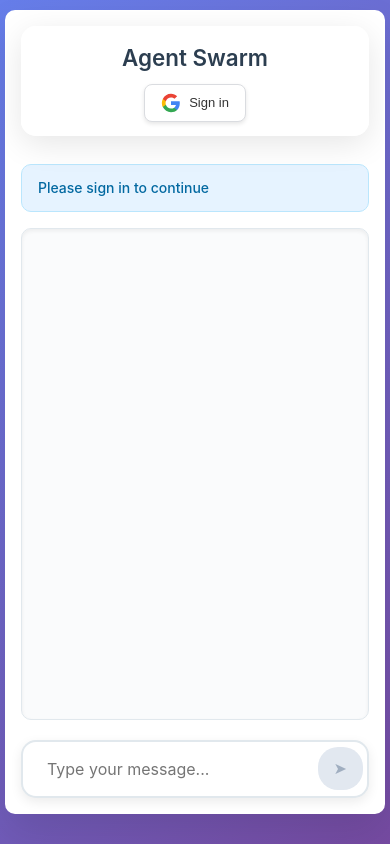
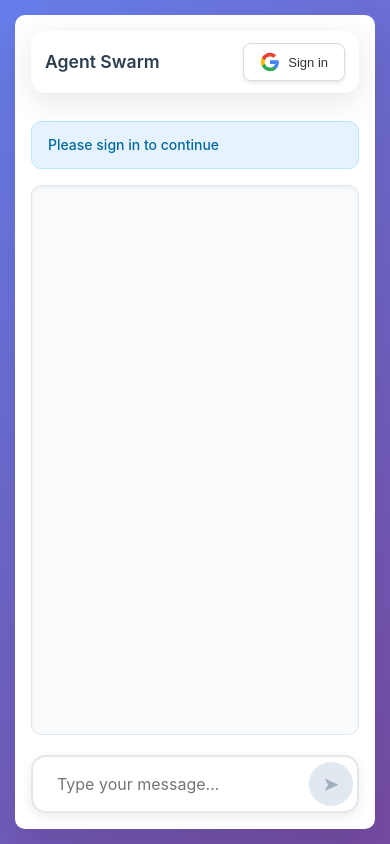
Before and after one commit to samwang0723/agent-swarm, a website: page public/index.html in a window 390 px wide. Drawn offline with nearby package versions, Linux system fonts and the light colour scheme; no server answers.

Commit message:
fix: update html layout

```diff
--- a/public/index.html
+++ b/public/index.html
@@ -18,7 +18,7 @@
         margin: 0 auto;
         padding: 20px;
         background: linear-gradient(135deg, #667eea 0%, #764ba2 100%);
-        height: 100vh;
+        height: calc(var(--vh, 1vh) * 100);
         line-height: 1.6;
         box-sizing: border-box;
       }
@@ -30,8 +30,8 @@
         box-shadow: 0 20px 40px rgba(0, 0, 0, 0.1);
         backdrop-filter: blur(10px);
         border: 1px solid rgba(255, 255, 255, 0.2);
-        height: calc(100vh - 40px);
-        max-height: calc(100vh - 40px);
+        height: calc(calc(var(--vh, 1vh) * 100) - 40px);
+        max-height: calc(calc(var(--vh, 1vh) * 100) - 40px);
         display: flex;
         flex-direction: column;
         overflow: hidden;
@@ -193,13 +193,17 @@
       }
 
       /* Icon buttons in input container */
-      .input-container button {
-        padding: 12px 16px;
+      #sendBtn {
+        width: 44px;
+        height: 44px;
         min-width: 44px;
-        font-size: 16px;
+        padding: 0;
+        font-size: 20px;
+        border-radius: 50%;
         display: flex;
         align-items: center;
         justify-content: center;
+        flex-shrink: 0;
       }
 
       button:hover:not(:disabled) {
@@ -774,7 +778,7 @@
       /* Mobile responsive styles */
       @media (max-width: 768px) {
         body {
-          padding: 20px 10px;
+          padding: 20px;
         }
 
         .container {
@@ -782,16 +786,19 @@
         }
 
         .header-section {
-          flex-direction: column;
-          align-items: stretch;
+          flex-direction: row;
+          align-items: center;
+          justify-content: space-between;
           gap: 12px;
-          padding: 16px 0;
+          padding: 12px 16px;
           min-height: auto;
         }
 
         h1 {
-          text-align: center;
-          font-size: 1.6rem;
+          text-align: left;
+          font-size: 1.2rem;
+          flex-shrink: 1;
+          margin: 0;
         }
 
         .auth-controls {
@@ -830,7 +837,7 @@
 
       @media (max-width: 480px) {
         body {
-          padding: 10px 5px;
+          padding: 15px;
         }
 
         .container {
@@ -838,12 +845,12 @@
         }
 
         .header-section {
-          padding: 12px 0;
+          padding: 10px 12px;
           gap: 8px;
         }
 
         h1 {
-          font-size: 1.4rem;
+          font-size: 1.1rem;
         }
 
         .user-info-compact {
@@ -879,6 +886,16 @@
 
         .input-container {
           padding: 4px;
+        }
+
+        .container {
+          height: calc(calc(var(--vh, 1vh) * 100) - 30px);
+          max-height: calc(calc(var(--vh, 1vh) * 100) - 30px);
+        }
+
+        .message {
+          max-width: 95%;
+          padding: 10px 14px;
         }
       }
 
@@ -983,6 +1000,19 @@
       let messageStartTime = null;
       let currentUser = null;
 
+      // Function to handle viewport height on mobile
+      function setViewportHeight() {
+        // We are using a CSS variable --vh to set the viewport height.
+        // This is to avoid issues on mobile browsers where 100vh includes the URL bar.
+        const vh = window.innerHeight * 0.01;
+        document.documentElement.style.setProperty('--vh', `${vh}px`);
+      }
+
+      // Set the height on load, resize, and orientation change
+      window.addEventListener('resize', setViewportHeight);
+      window.addEventListener('orientationchange', setViewportHeight);
+      setViewportHeight();
+
       // URL detection regex
       const urlRegex =
         /https?:\/\/(www\.)?[-a-zA-Z0-9@:%._\+~#=]{1,256}\.[a-zA-Z0-9()]{1,6}\b([-a-zA-Z0-9()@:%_\+.~#?&//=]*)/gi;
@@ -1491,6 +1521,7 @@
         // Add user message to chat
         addMessage(message, true);
         input.value = '';
+        autoResizeTextarea(input);
 
         // Disable controls during streaming
         isStreaming = true;
--- a/src/config/agents.ts
+++ b/src/config/agents.ts
@@ -33,7 +33,7 @@ export const agentSystemConfig: AgentSystemConfig = {
     {
       id: 'restaurant-recommendation',
       name: 'Restaurant Recommendation Agent',
-      description: 'Handles restaurant recommendations and bookings',
+      description: 'Handles restaurant recommendations',
       mcpServers: ['restaurant-booking', 'time'],
       systemPromptFile: 'restaurant-recommendation',
       additionalInstructions:
@@ -56,7 +56,7 @@ export const agentSystemConfig: AgentSystemConfig = {
     {
       id: 'google-gmail-assistant',
       name: 'Google Gmail Assistant Agent',
-      description: 'Handles Gmail and Google services',
+      description: 'Handles Gmail query service',
       mcpServers: ['google-assistant'],
       systemPromptFile: 'google-assistant',
       enabled: true,
--- a/src/config/prompts/restaurant-recommendation.txt
+++ b/src/config/prompts/restaurant-recommendation.txt
@@ -35,7 +35,7 @@ RESTAURANT SEARCH PROCESS:
   * Restaurant's signature dishes
   * Approximate pricing per person
   * Reservation options available
-  * Google Maps URL (format: https://www.google.com/maps/search/?api=1&query=Google&query_place_id=${placeId})
+  * Google Maps URL (format: https://www.google.com/maps/search/?api=1&query=Google&query_place_id=${placeId}), DO NOT provide other website
 
 PARALLEL TOOL EXECUTION EXAMPLE:
 When a user asks for restaurant recommendations, you MUST immediately call both:
```
